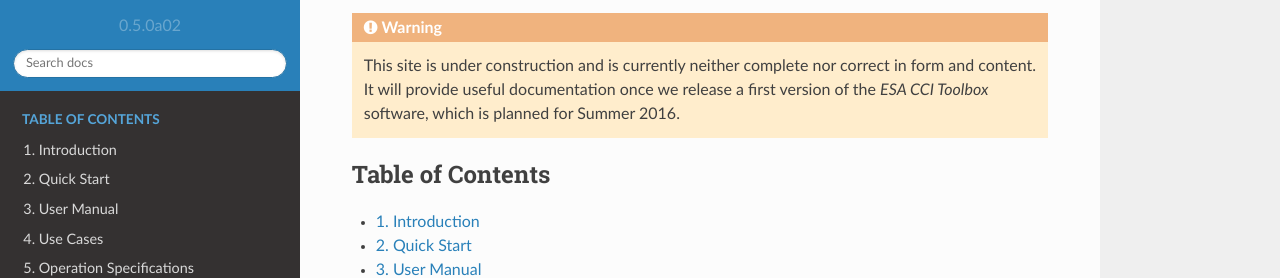
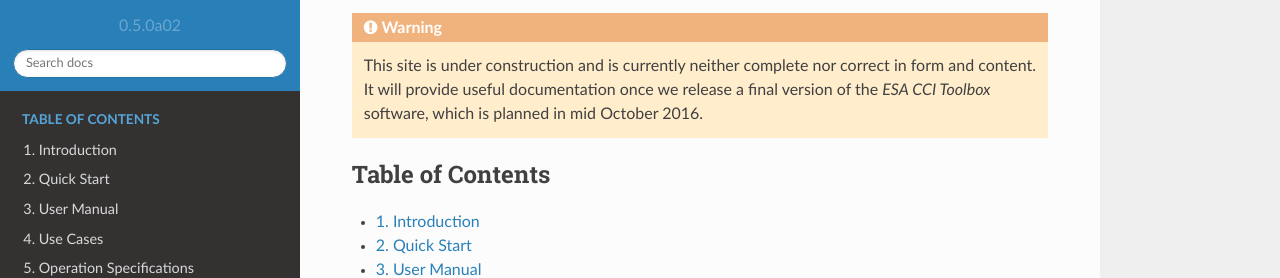
Before and after one commit to CCI-Tools/cate, a Sphinx documentation site: the page built from doc/source/index.rst, in a window 1280 px wide. Shown: the part 147-425 px from the top of the page. Built offline with Sphinx 7.4.7 and the Read the Docs theme 2.0.0, drawn with Linux system fonts in a browser that asks for light colours.

Commit message:
updated welcome text

```diff
--- a/doc/source/index.rst
+++ b/doc/source/index.rst
@@ -6,8 +6,8 @@ ESA CCI Toolbox Documentation
 
 
 .. warning:: This site is under construction and is currently neither complete nor correct in form and content.
-             It will provide useful documentation once we release a first version of the *ESA CCI Toolbox* software,
-             which is planned for Summer 2016.
+             It will provide useful documentation once we release a final version of the *ESA CCI Toolbox* software,
+             which is planned in mid October 2016.
 
 .. toctree::
    :caption: Table of Contents
```
